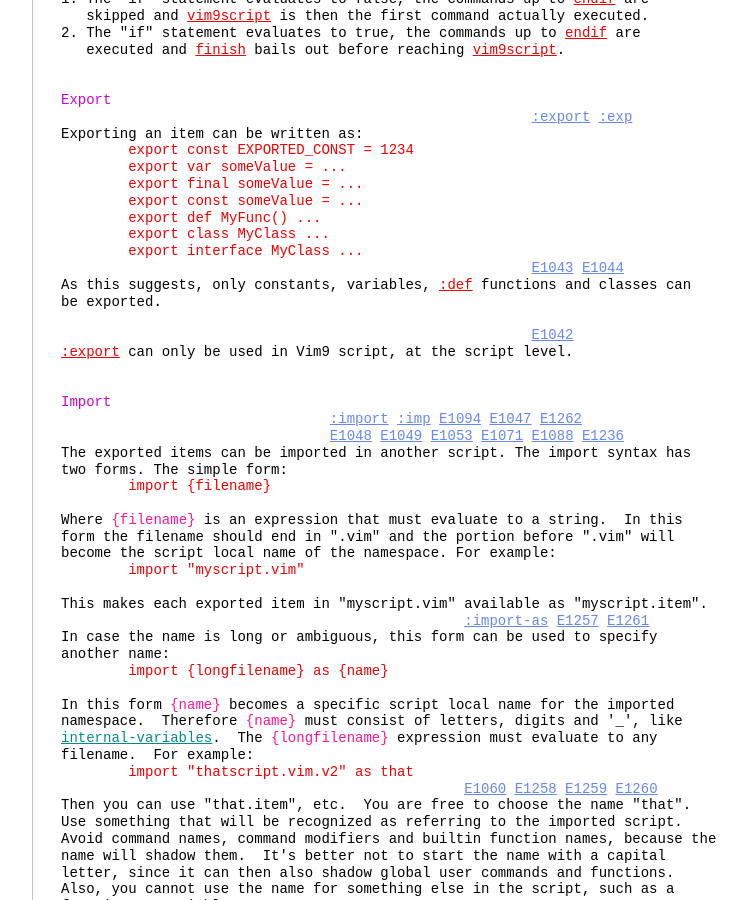
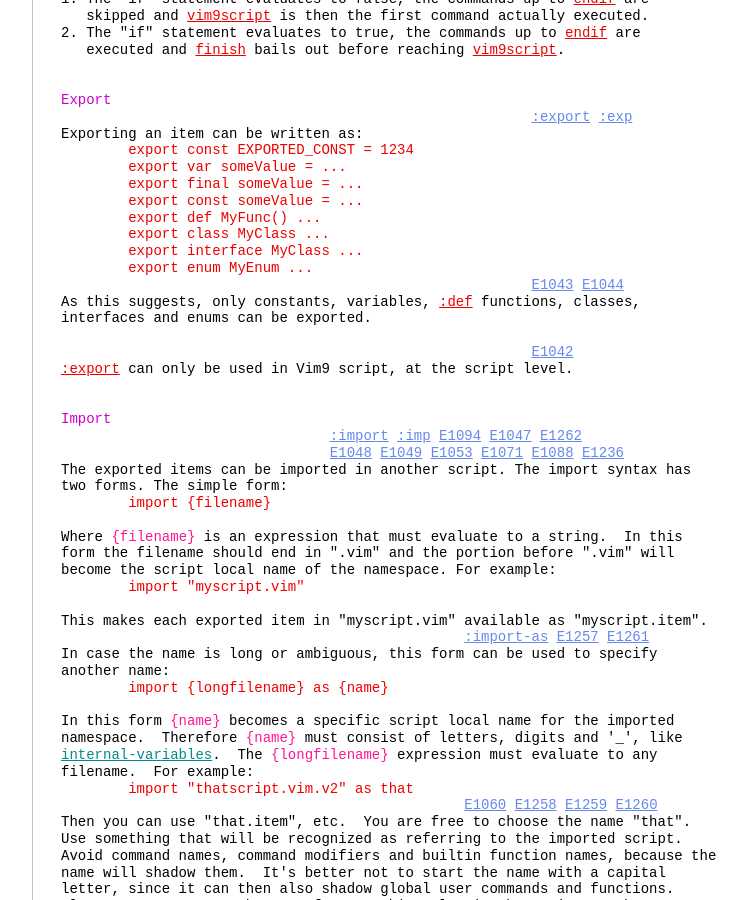
Before and after one commit to vim-jp/vimdoc-en, a Jekyll site: the page built from vim9.html, in a window 1280 px wide and 900 px high, scrolled down 32529 px. Shown: the whole window, without its empty margins (340-1087 px from the left). Built offline with Jekyll 4.4.1, drawn with Linux system fonts in a browser that asks for light colours; nearby versions of some CDN libraries; comment, search, counter and statistics services are not loaded; some of the changed text lies outside the part shown.

Commit message:
Generated by GitHub workflow 12868289005
https://github.com/vim-jp/vimdoc-en/actions/runs/12868289005

Used commits:
https://github.com/vim/vim/commit/a81cf8b99ede7b07152695469e24568a86c91537
https://github.com/chrisbra/vim_faq/commit/fbc4330c2195fae7ae17bb36aab52cca6ddb6391

```diff
--- a/vim9.html
+++ b/vim9.html
@@ -3,7 +3,7 @@ layout: vimdoc
 helpname: 'vim9'
 ---
 <div id='vimCodeElement'>
-<a class="Constant" href="vim9.html" name="vim9.txt">vim9.txt</a>&nbsp;&nbsp;&nbsp;&nbsp;&nbsp;&nbsp;For&nbsp;<span class="Identifier">Vim version 9.1.</span>&nbsp;&nbsp;Last change: 2025 Jan 14<br>
+<a class="Constant" href="vim9.html" name="vim9.txt">vim9.txt</a>&nbsp;&nbsp;&nbsp;&nbsp;&nbsp;&nbsp;For&nbsp;<span class="Identifier">Vim version 9.1.</span>&nbsp;&nbsp;Last change: 2025 Jan 19<br>
 <br>
 <br>
 &nbsp;&nbsp;&nbsp;&nbsp;&nbsp;&nbsp;&nbsp;&nbsp;&nbsp;&nbsp;&nbsp;&nbsp;&nbsp;&nbsp;&nbsp;&nbsp;&nbsp;&nbsp;<span class="Identifier">VIM REFERENCE MANUAL&nbsp;&nbsp;&nbsp;&nbsp;by Bram Moolenaar</span><br>
@@ -1942,10 +1942,11 @@ Exporting an item can be written as:<br>
 &nbsp;&nbsp;&nbsp;&nbsp;&nbsp;&nbsp;&nbsp;&nbsp;export const someValue = ...<br>
 &nbsp;&nbsp;&nbsp;&nbsp;&nbsp;&nbsp;&nbsp;&nbsp;export def MyFunc() ...<br>
 &nbsp;&nbsp;&nbsp;&nbsp;&nbsp;&nbsp;&nbsp;&nbsp;export class MyClass ...<br>
-&nbsp;&nbsp;&nbsp;&nbsp;&nbsp;&nbsp;&nbsp;&nbsp;export interface MyClass ...</div>
+&nbsp;&nbsp;&nbsp;&nbsp;&nbsp;&nbsp;&nbsp;&nbsp;export interface MyClass ...<br>
+&nbsp;&nbsp;&nbsp;&nbsp;&nbsp;&nbsp;&nbsp;&nbsp;export enum MyEnum ...</div>
 &nbsp;&nbsp;&nbsp;&nbsp;&nbsp;&nbsp;&nbsp;&nbsp;&nbsp;&nbsp;&nbsp;&nbsp;&nbsp;&nbsp;&nbsp;&nbsp;&nbsp;&nbsp;&nbsp;&nbsp;&nbsp;&nbsp;&nbsp;&nbsp;&nbsp;&nbsp;&nbsp;&nbsp;&nbsp;&nbsp;&nbsp;&nbsp;&nbsp;&nbsp;&nbsp;&nbsp;&nbsp;&nbsp;&nbsp;&nbsp;&nbsp;&nbsp;&nbsp;&nbsp;&nbsp;&nbsp;&nbsp;&nbsp;&nbsp;&nbsp;&nbsp;&nbsp;&nbsp;&nbsp;&nbsp;&nbsp;<a class="Constant" href="vim9.html#E1043" name="E1043">E1043</a>&nbsp;<a class="Constant" href="vim9.html#E1044" name="E1044">E1044</a><br>
-As this suggests, only constants, variables,&nbsp;<a class="Comment" href="vim9.html#:def">:def</a>&nbsp;functions and classes can<br>
-be exported.<br>
+As this suggests, only constants, variables,&nbsp;<a class="Comment" href="vim9.html#:def">:def</a>&nbsp;functions, classes,<br>
+interfaces and enums can be exported.<br>
 <br>
 &nbsp;&nbsp;&nbsp;&nbsp;&nbsp;&nbsp;&nbsp;&nbsp;&nbsp;&nbsp;&nbsp;&nbsp;&nbsp;&nbsp;&nbsp;&nbsp;&nbsp;&nbsp;&nbsp;&nbsp;&nbsp;&nbsp;&nbsp;&nbsp;&nbsp;&nbsp;&nbsp;&nbsp;&nbsp;&nbsp;&nbsp;&nbsp;&nbsp;&nbsp;&nbsp;&nbsp;&nbsp;&nbsp;&nbsp;&nbsp;&nbsp;&nbsp;&nbsp;&nbsp;&nbsp;&nbsp;&nbsp;&nbsp;&nbsp;&nbsp;&nbsp;&nbsp;&nbsp;&nbsp;&nbsp;&nbsp;<a class="Constant" href="vim9.html#E1042" name="E1042">E1042</a><br>
 <a class="Comment" href="vim9.html#:export">:export</a>&nbsp;can only be used in Vim9 script, at the script level.<br>
```
